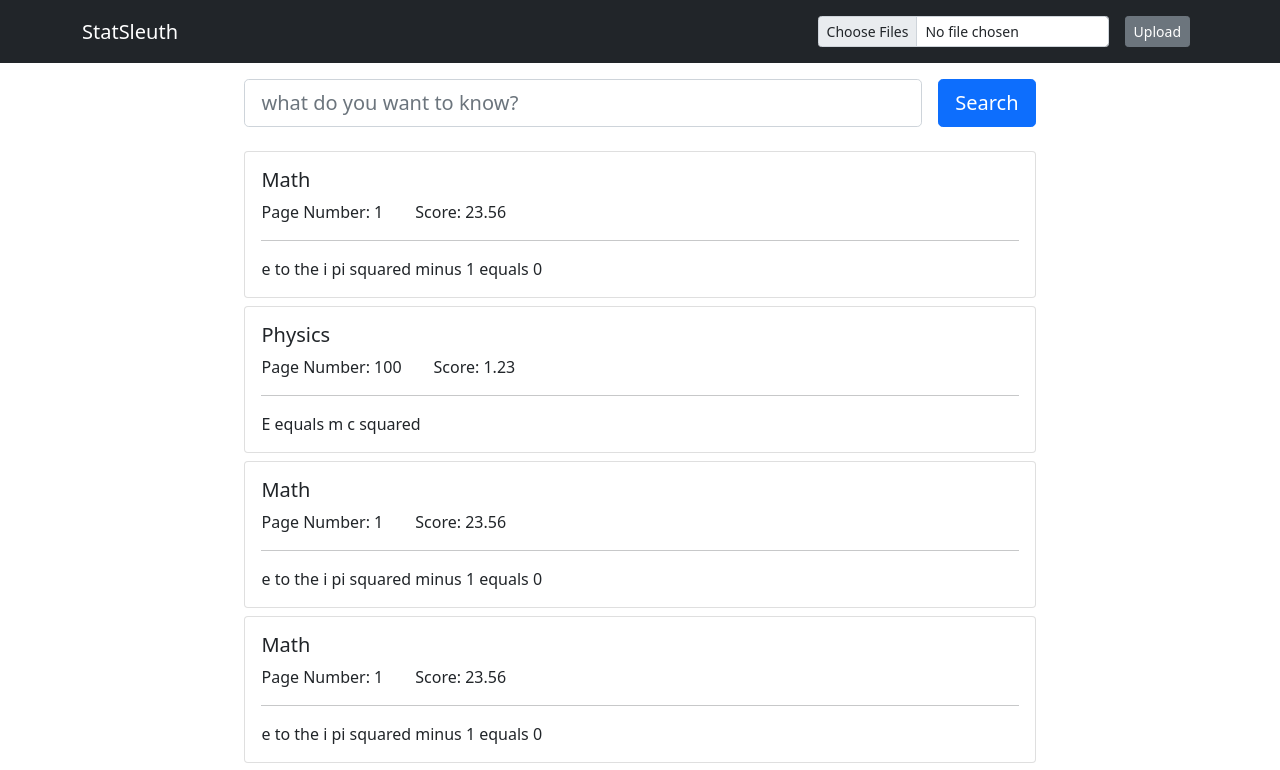
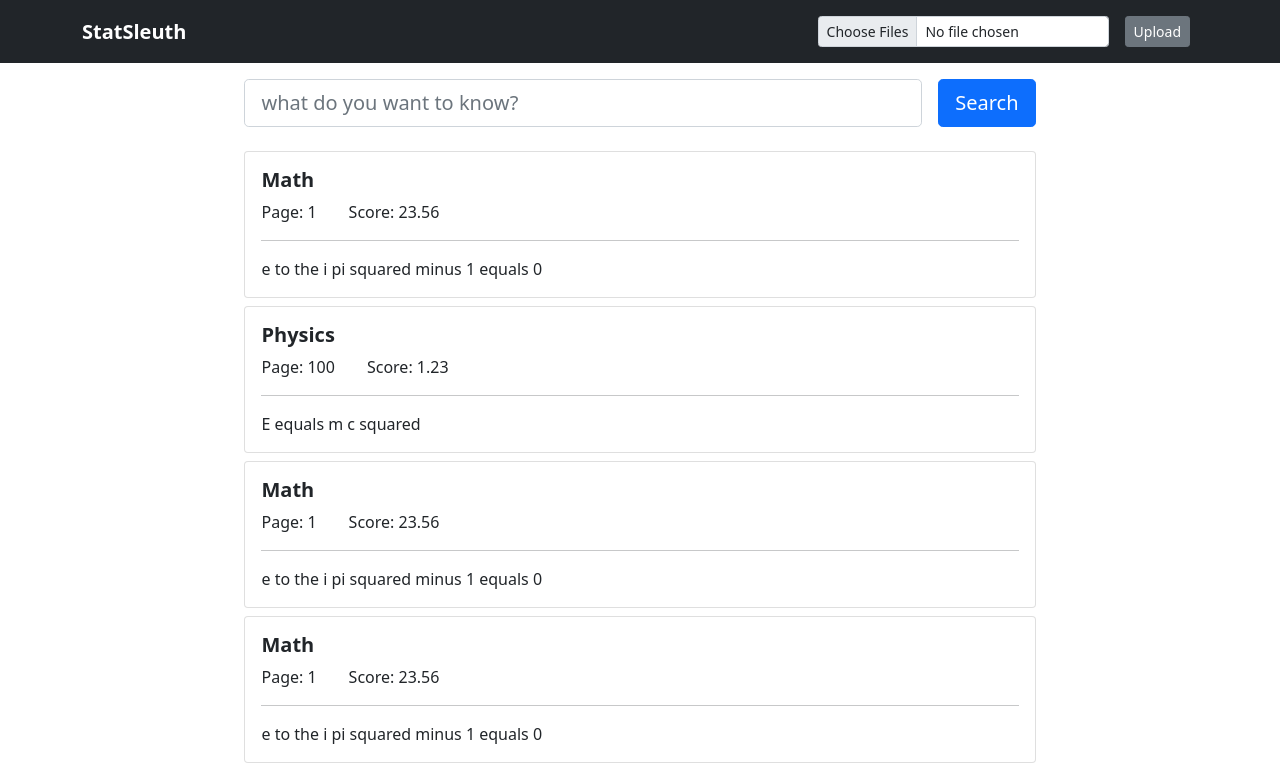
Before and after one commit to David-Cha/PaperParse, a React (Create React App) app in the folder paper-parser-frontend/: page / in a window 1280 px wide. Shown: the top 770 px of the page. Built offline with nearby package versions, Linux system fonts and the light colour scheme.

Commit message:
Style changes

```diff
--- a/paper-parser-frontend/src/Components/ResultsList/ResultsList.css
+++ b/paper-parser-frontend/src/Components/ResultsList/ResultsList.css
@@ -4,6 +4,7 @@
     margin-top: 0.5rem;
     margin-bottom: 0.5rem;
     width: 61.8%;
+    background-color: #f7faff;
 }
 
 .horizontal{
--- a/paper-parser-frontend/src/Components/ResultsList/ResultsList.js
+++ b/paper-parser-frontend/src/Components/ResultsList/ResultsList.js
@@ -10,11 +10,11 @@ function Result(props){
         <Card className="result">
             <Card.Body>
                 <Card.Title>
-                    {props.result.article_title}
+                    <b>{props.result.article_title}</b>
                 </Card.Title>
                 <div className="horizontal">
                     <Card.Text className="right_margin">
-                        Page Number: {props.result.page_number.toString()}
+                        Page: {props.result.page_number.toString()}
                     </Card.Text>
                     <Card.Text>
                         Score: {props.result.score.toString()}
--- a/paper-parser-frontend/src/Components/UploadNavBar/UploadNavBar.js
+++ b/paper-parser-frontend/src/Components/UploadNavBar/UploadNavBar.js
@@ -45,7 +45,7 @@ function UploadNavBar(props){
     return(
         <Navbar bg='dark' variant="dark" fixed="top">
             <Container>
-                <Navbar.Brand>StatSleuth</Navbar.Brand>
+                <Navbar.Brand><b>StatSleuth</b></Navbar.Brand>
                 <Form>
                     <Form.Group className="horizontal_form">
                         <Form.Control size="sm" type="file" multiple onChange={handleFileChange} className="upload"/>
```
